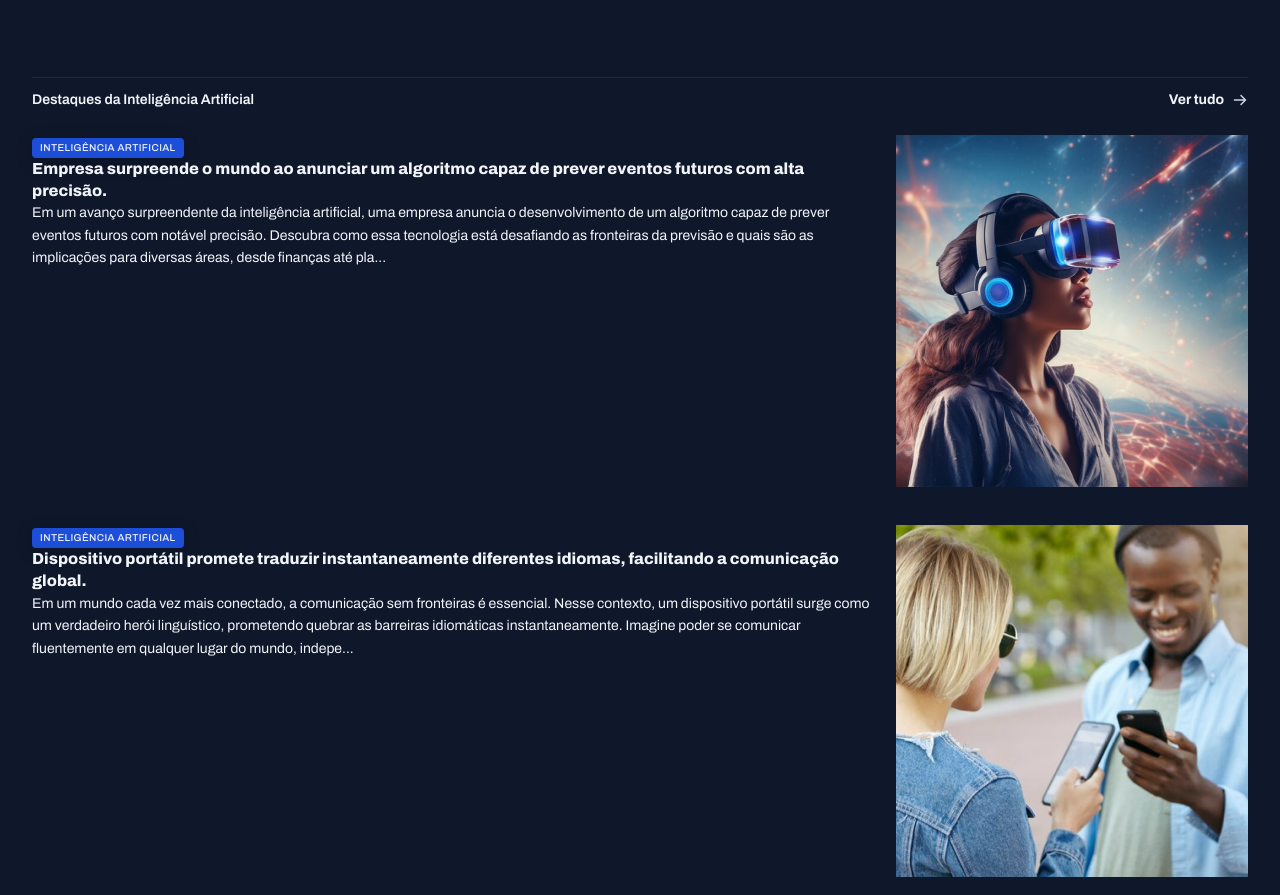
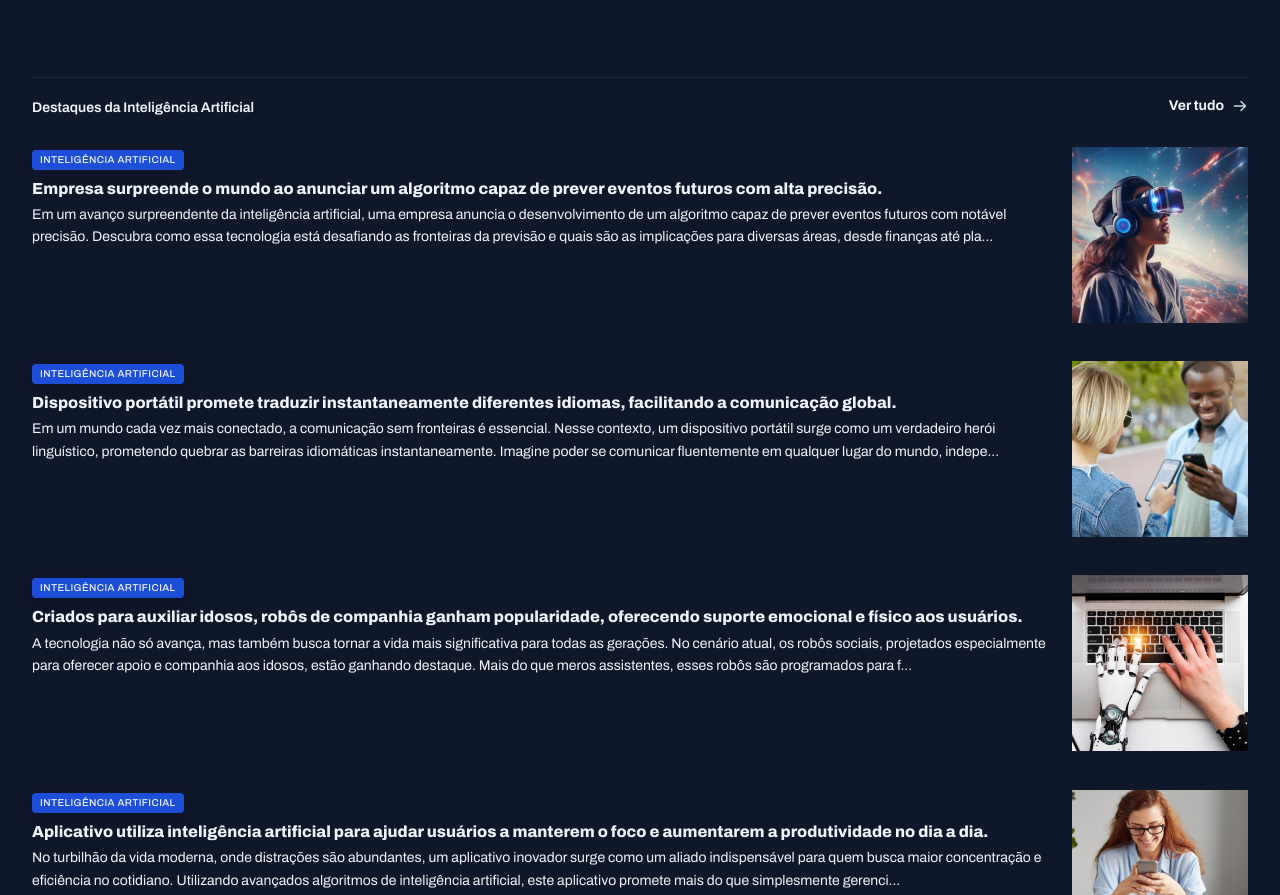
Before and after one commit to bryanalves3/portal-de-noticias, a plain HTML site: page index.html in a window 1280 px wide. Shown: the part 986-1881 px from the top of the page. Drawn offline with Linux system fonts and the light colour scheme.

Commit message:
criando o estilo pra div de id "ai"

```diff
--- a/assets/css/sections.css
+++ b/assets/css/sections.css
@@ -84,3 +84,15 @@ section header {
     }
   }
 }
+
+#ai {
+  img {
+    width: 176px;
+    aspect-ratio: 1/1;
+    object-fit: cover;
+  }
+
+  h3 {
+    margin-block: 8px 4px;
+  }
+}
```
